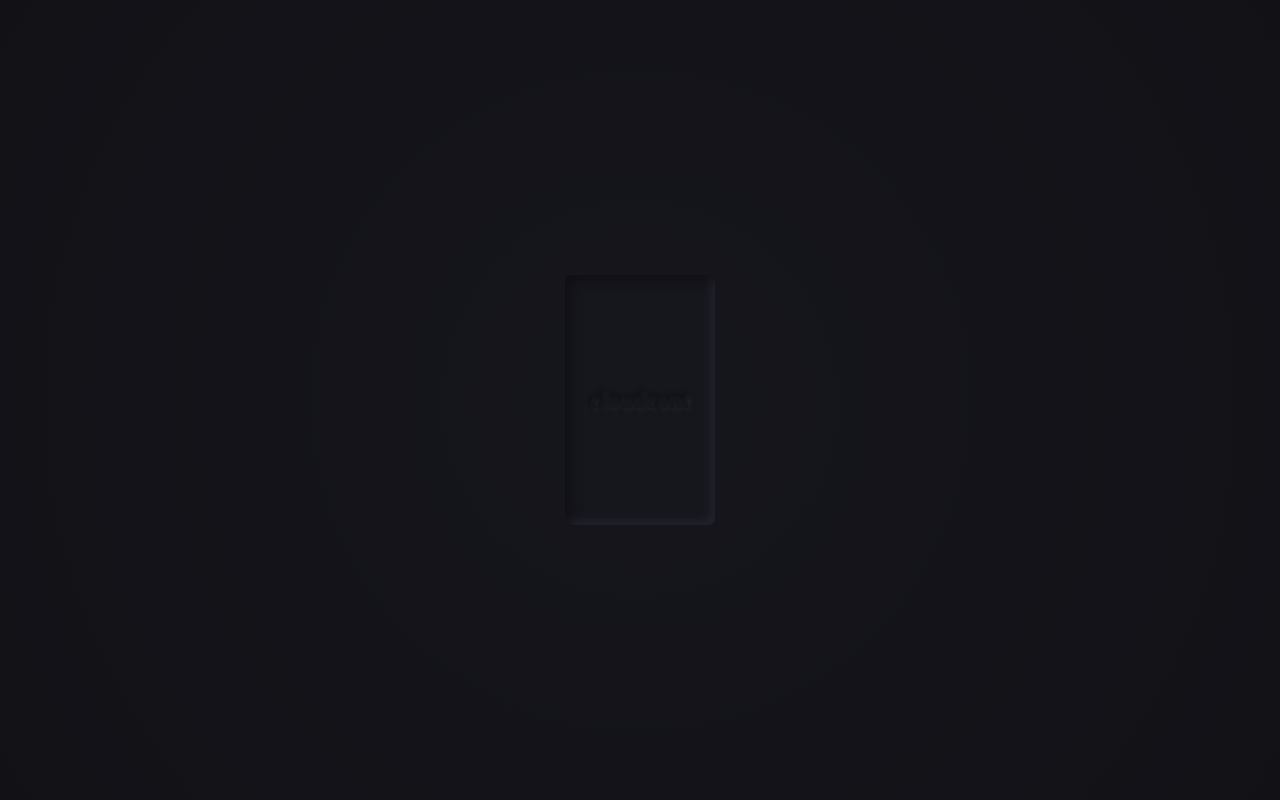
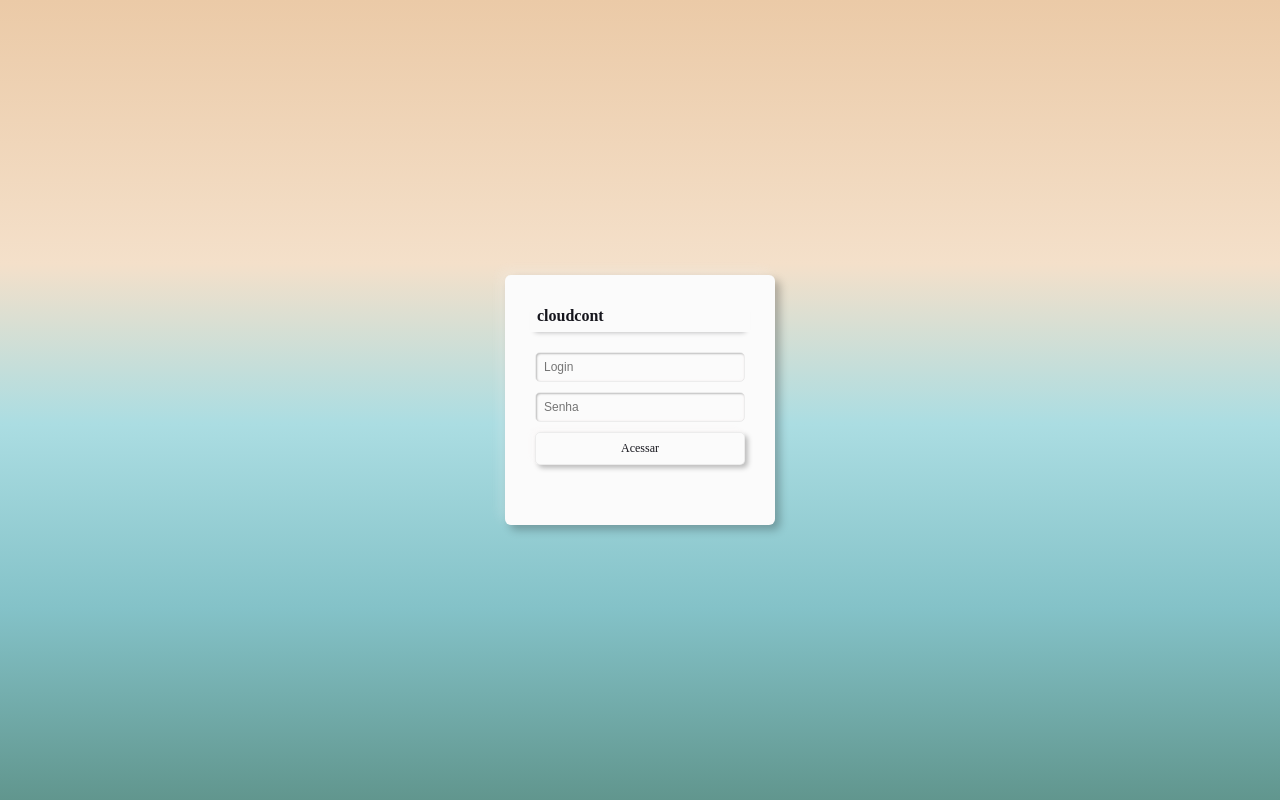
Before and after one commit to lucas-moraes/PHP7-AngularJS-Financial-app, a PHP site: page / in a window 1280 px wide. Before the commit the page is almost empty. Run offline with PHP 8.4, Linux system fonts and the light colour scheme.

Commit message:
Implementacao da parte do Login

```diff
--- a/frontend/home/principal.css
+++ b/frontend/home/principal.css
@@ -250,6 +250,7 @@
 .button {
   appearance: button;
   float: left;
+  text-align: center;
   border: 1px solid #0000000f;
   outline: none;
   cursor: pointer;
--- a/frontend/login/index.html
+++ b/frontend/login/index.html
@@ -7,8 +7,12 @@
 
     <body>
         <div class="element">
-            <h2>cloudcont</h2>
+            <div class="label-title">cloudcont</div>
+            <div class="form">
+                <input type="text" placeholder="Login" id="description" style="width: 210px;">
+                <input type="password" placeholder="Senha" id="description" style="width: 210px;">
+                <div class="button">Acessar</div>
+            </div>
         </div>
     </body>
-
 </html>
--- a/frontend/login/styles.css
+++ b/frontend/login/styles.css
@@ -1,38 +1,51 @@
 body {
   align-items: center;
-    background: rgb(22,22,29);
-    background: radial-gradient(circle, rgba(22,22,29,1) 0%, rgba(17,17,22,1) 100%);
+  background: rgb(97, 150, 142);
+  background: linear-gradient(0deg, rgba(97, 150, 142, 1) 0%, rgba(132, 194, 200, 1) 24%, rgba(171, 221, 226, 1) 47%, rgba(244, 224, 202, 1) 67%, rgba(235, 202, 167, 1) 100%);
   display: flex;
   justify-content: center;
   font-family: 'sans-serif';
   color: #16161d;
-    text-shadow: -2px -2px 4px #0d0d11bf, 2px 2px 4px #2a2a34d4;
+}
+
+input {
+  height: 30px;
+  font-size: 12px;
+  padding: 8px;
+  color: #2c2c41;
+  margin: 5px;
+  background-color: transparent;
+  border-radius: 5px;
+  transition: 0.3s;
+  border: 1px solid #0000000f;
+  box-shadow: inset 1px 1px 2px 0 #00000040, inset -1px -1px 2px 0 #faf7f773
+}
+
+input:focus {
+  outline: none;
+}
+
+input:hover {
+  transition: 0.3s;
+  box-shadow: inset 2px 2px 7px 0 #0d0d0d6e, inset -2px -2px 7px 0 #ffffff8c;
+}
+
+input:active {
+  transition: 0.3s;
+  box-shadow: inset 2px 2px 7px 0 #0d0d0d94, inset -2px -2px 7px 0 #ffffffb8;
+}
+
+input:after {
+  border-color: transparent;
 }
 
 .element {
-    align-items: center;
-    background-color: #16161d;
-    box-shadow: inset 5px 5px 12px 0 #0d0d11b5, inset -5px -5px 9px 0 #2a2a34bf;
+  background-color: #fbfbfb;
+  box-shadow: 5px 5px 9px 0 #00000040, -5px -5px 12px 0 #faf7f736;
   border-radius: 6px;
-    display: flex;
   height: 200px;
   padding: 25px;
   justify-content: center;
-  }
-
-  input {
-    background-color: #16161d;
-    box-shadow: 5px 5px 13px 0 #0d0d11, -5px -5px 16px 0 #2a2a34;
-    color: #9191b0;
-    border-radius: 6px;
-    padding: 7px;
-    margin: 7px;
-    border-style: none;
-    font: initial;
-  }
-
-  input:focus{
-    outline: none;
 }
 
 .card {
@@ -44,3 +57,42 @@
   padding: 25px;
   justify-content: center;
 }
+
+.label-title {
+  justify-content: space-between;
+  margin-bottom: 15px;
+  font-weight: bold;
+  display: flex;
+  box-shadow: 0px 5px 5px -5px #0a0a0f52;
+  padding: 7px;
+}
+
+.form {
+  display: grid;
+}
+
+.button {
+  appearance: button;
+  text-align: center;
+  float: left;
+  border: 1px solid #0000000f;
+  outline: none;
+  cursor: pointer;
+  user-select: none;
+  margin: 5px;
+  padding: 8px;
+  transition: 0.3s;
+  font-size: 12px;
+  border-radius: 5px;
+  box-shadow: 3px 3px 5px 0 #00000040, -3px -3px 5px 0 #faf7f770;
+}
+
+.button:hover {
+  transition: 0.3s;
+  box-shadow: inset 2px 2px 7px 0 #0d0d0d6e, inset -2px -2px 7px 0 #ffffff8c;
+}
+
+.button:active {
+  transition: 0.3s;
+  box-shadow: inset 2px 2px 7px 0 #0d0d0d94, inset -2px -2px 7px 0 #ffffffb8;
+}
```
Lines whose indentation alone changed are shown as unchanged.
